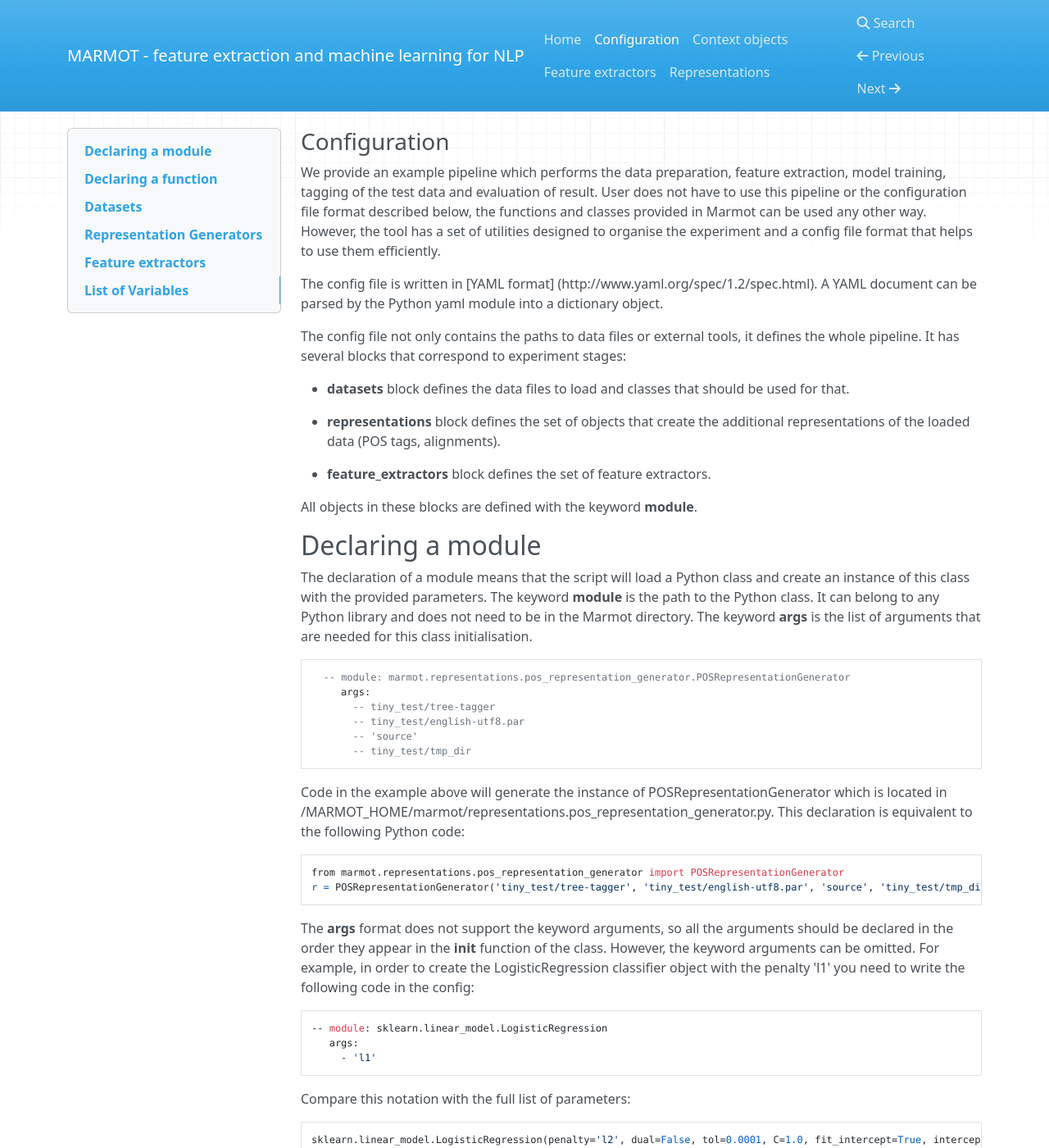
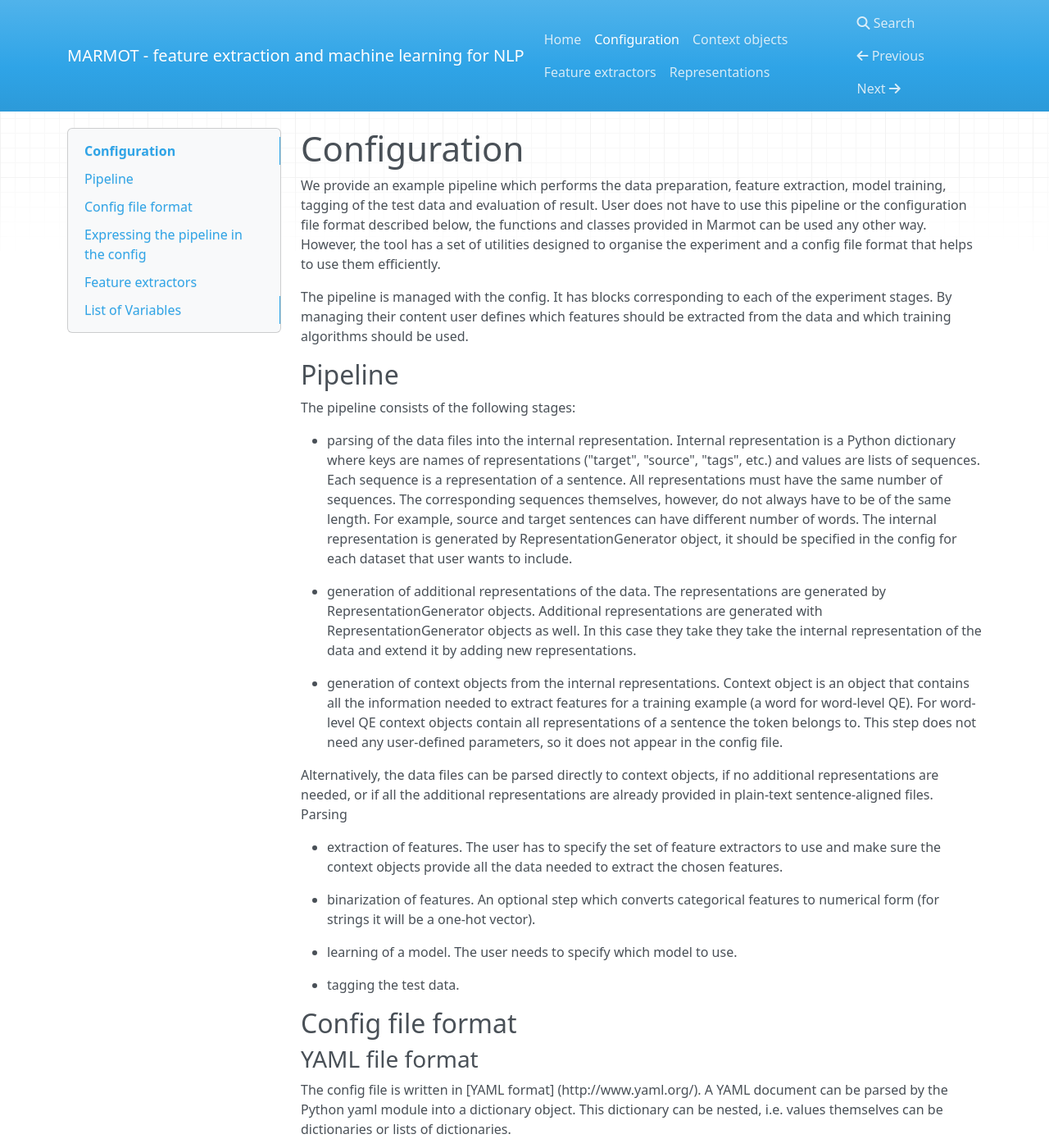
Before and after one commit to qe-team/marmot, an MkDocs documentation site: the page built from docs/docs/configuration.md, in a window 1280 px wide and 1400 px high. Shown: the whole window at 82% size. Built offline with MkDocs 1.6.1, drawn with Linux system fonts in a browser that asks for light colours; nearby versions of some CDN libraries; some of the changed text lies outside the part shown.

Commit message:
docs config

```diff
--- a/docs/docs/configuration.md
+++ b/docs/docs/configuration.md
@@ -1,20 +1,58 @@
-### Configuration
+# Configuration
 
 We provide an example pipeline which performs the data preparation, feature extraction, model training, tagging of the test data and evaluation of result. User does not have to use this pipeline or the configuration file format described below, the functions and classes provided in Marmot can be used any other way. However, the tool has a set of utilities designed to organise the experiment and a config file format that helps to use them efficiently.
 
-The config file is written in [YAML format] (http://www.yaml.org/spec/1.2/spec.html). A YAML document can be parsed by the Python yaml module into a dictionary object.
+The pipeline is managed with the config. It has blocks corresponding to each of the experiment stages. By managing their content user defines which features should be extracted from the data and which training algorithms should be used.
 
-The config file not only contains the paths to data files or external tools, it defines the whole pipeline. It has several blocks that correspond to experiment stages:
+## Pipeline
 
-* __datasets__ block defines the data files to load and classes that should be used for that.
+The pipeline consists of the following stages:
 
-* __representations__ block defines the set of objects that create the additional representations of the loaded data (POS tags, alignments).
+* parsing of the data files into the internal representation. Internal representation is a Python dictionary where keys are names of representations ("target", "source", "tags", etc.) and values are lists of sequences. Each sequence is a representation of a sentence. All representations must have the same number of sequences. The corresponding sequences themselves, however, do not always have to be of the same length. For example, source and target sentences can have different number of words. The internal representation is generated by RepresentationGenerator object, it should be specified in the config for each dataset that user wants to include.
 
-* __feature_extractors__ block defines the set of feature extractors.
+* generation of additional representations of the data. The representations are generated by RepresentationGenerator objects. Additional representations are generated with RepresentationGenerator objects as well. In this case they take they take the internal representation of the data and extend it by adding new representations.
 
-All objects in these blocks are defined with the keyword __module__.
+* generation of context objects from the internal representations. Context object is an object that contains all the information needed to extract features for a training example (a word for word-level QE). For word-level QE context objects contain all representations of a sentence the token belongs to. This step does not need any user-defined parameters, so it does not appear in the config file.
 
-## Declaring a module
+Alternatively, the data files can be parsed directly to context objects, if no additional representations are needed, or if all the additional representations are already provided in plain-text sentence-aligned files. Parsing
+
+* extraction of features. The user has to specify the set of feature extractors to use and make sure the context objects provide all the data needed to extract the chosen features.
+
+* binarization of features. An optional step which converts categorical features to numerical form (for strings it will be a one-hot vector).
+
+* learning of a model. The user needs to specify which model to use.
+
+* tagging the test data.
+
+## Config file format
+
+### YAML file format
+
+The config file is written in [YAML format] (http://www.yaml.org/). A YAML document can be parsed by the Python yaml module into a dictionary object. This dictionary can be nested, i.e. values themselves can be dictionaries or lists of dictionaries.
+
+The simplest example of a YAML file entry is a string with key and label separated by a colon:
+	key: value
+
+Value can be a list of strings, in this case every string should start with a dash:
+	key:
+		-- value1
+		-- value2
+		-- value3
+
+Analogously, a value can be a dictionary:
+	key:
+		inner_key1: value1
+		inner_key2: value2
+		inner_key3: value3
+
+For more detailed YAML format description see the [YAML guide] (http://www.yaml.org/spec/1.2/spec.html).
+
+
+### Declaration of a module
+
+One of the core features of the config format is the ability to specify objects in the form that allows to load them and call directly during the script execution. I.e. if a new representation generator is created, no changes in the pipeline code are required to use the new object, it only has to be specified in the configuration file.
+
+A new object can be included into the code by declaring a module that contains it.
 
 The declaration of a module means that the script will load a Python class and create an instance of this class with the provided parameters.
 The keyword __module__ is the path to the Python class. It can belong to any Python library and does not need to be in the Marmot directory.
@@ -36,7 +74,7 @@ The __args__ format does not support the keyword arguments, so all the arguments
 
 	-- module: sklearn.linear_model.LogisticRegression
 	   args:
-		 - 'l1'
+		 -- 'l1'
 
 Compare this notation with the full list of parameters:
 
@@ -46,16 +84,53 @@ If the initialisation has no parameters, no __args__ keyword is needed:
 
 	module: sklearn.linear_model.LogisticRegression
 
-## Declaring a function
+### Declaration of a function
 
-An argument of a module can be the output of a function. A function is defined analogously to a class. If an argument has the field __type__ with the value __function_output__, the parser will look for the fields with keys __func__ and __args__. __func__ is the path to a Python function and __args__ is a set of arguments this function requires.
+An argument of a module can be the output of a function. A function is defined analogously to a class. If the value of a variable needs to be computed by a function, this variable should be declared in the config with two fields: __func__ and __args__. __func__ is the path to the function (can be a path to any Python function), __args__ is the list of arguments for this function (can be omitted, if the function is called without arguments).
 
-The declaration of a function can be recursive, i.e. its arguments can be outputs of a function as well. In this case the parser will go through the whole function tree calling the functions and returning their values where appropriate.
+	interesting_tokens:
+    	func: marmot.preprocessing.parsers.extract_important_tokens_wmt
+	    args:
+          - word_level_quality_estimation/data/en_es/EN_ES.tgt_ann.test
+          - 1
 
-## Datasets
+This declaration will envoke the execution of the following code:
 
-This block contains the datasets that should be used for the experiment and the objects that .
-The block has to contain sublists each of which stands for a specific part of data (training, test, development, etc.). The "training" and "test" sections are compulsory in the example experiment run provided. Each section needs to have the following format:
+	from marmot.preprocessing.parsers import extract_important_tokens_wmt
+	interesting_tokens = extract_important_tokens_wmt('word_level_quality_estimation/data/en_es/EN_ES.tgt_ann.test', 1)
+
+An argument of a function or a class can be a function as well. In that case the __type__ of the argument should be declared as __function_output__:
+
+	module: marmot.util.corpus_context_creator.CorpusContextCreator
+	args:
+    	-- type: function_output
+		   func: marmot.preprocessing.parsers.parse_wmt14_data
+		   args:
+			 -- word_level_quality_estimation/data/en_es/EN_ES.tgt_ann.train
+             -- word_level_quality_estimation/data/en_es/EN_ES.source.train
+		     -- type: function_output
+                func: marmot.preprocessing.parsers.extract_important_tokens
+                args:
+                  -- word_level_quality_estimation/data/en_es/EN_ES.tgt_ann.test
+                  -- 1
+
+In this example the class CorpusContextCreator is created with one argument, which is the output of the function parse_wmt14_data. This function is called with three arguments, last of which is the output of the function extract_important_tokens. As you can see in this example, the declaration of a function can be recursive, i.e. its arguments can be outputs of a function as well. In this case the parser will go through the whole function tree calling the functions and returning their values where appropriate.
+
+## Expressing the pipeline in the config
+
+The config file has several blocks that correspond to experiment stages:
+
+* __datasets__ block defines the data files to load and classes that should be used for that.
+
+* __representations__ block defines the set of objects that create the additional representations of the loaded data (POS tags, alignments).
+
+* __feature_extractors__ block defines the set of feature extractors.
+
+### Datasets
+
+This block contains the datasets that should be used for the experiment and the objects that are needed to load these datasets.
+The block has to contain sublists each of which stands for a specific part of data (training, test, development, etc.). The "training" and "test" sections are compulsory in the example experiment run provided.
+Each dataset needs the declaration of a module:
 
 	training:
 		- module: marmot.representations.wmt_representation_generator.WMTRepresentationGenerator
@@ -67,11 +142,13 @@ The block has to contain sublists each of which stands for a specific part of da
 
 Several modules can be declared in each section. There can be any number of sections.
 
+If any additional representations of the data are needed, the data needs to be parsed with subclasses of RepresentationGenerator, which return the dictionary of internal representations. If the data can be parsed directly to context objects, the subclasses of the Parser class can be used.
+
 If there is no representation generator for the data format you want to use, you should create a new appropriate representation generator.
 
-## Representation Generators
+### Representation Generators
 
-In this section the additional representation generators are declared. The declaration uses the same __module__ notation.
+In this block the additional representation generators are declared. The declaration uses the same __module__ notation.
 
 While the generators listed in the __datasets__ block should take data files as inputs and return the internal representation of the data, the additional generators take the internal representations and extend them.
 
```
